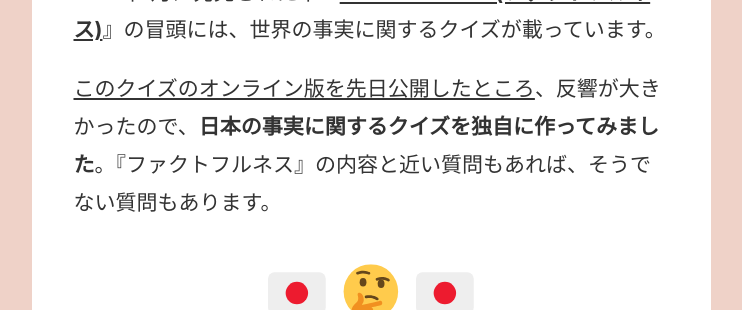
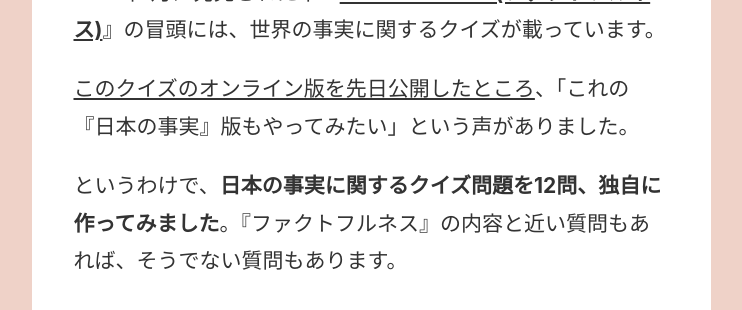
Before and after one commit to tkgshn/factquiz-jp.chibicode.com, a Next.js app: page / in a window 1280 px wide. Shown: the part 490-800 px from the top of the page, without its empty margins (269-1011 px from the left). Built offline with nearby package versions, Linux system fonts and the light colour scheme.

Commit message:
:pencil:

```diff
--- a/src/components/intro.js
+++ b/src/components/intro.js
@@ -53,8 +53,11 @@ const Intro = () => (
       <ExternalLink href="https://factquiz.chibicode.com">
         このクイズのオンライン版を先日公開したところ
       </ExternalLink>
-      、反響が大きかったので、
-      <strong>日本の事実に関するクイズを独自に作ってみました</strong>
+      、「これの『日本の事実』版もやってみたい」という声がありました。
+    </p>
+    <p>
+      というわけで、
+      <strong>日本の事実に関するクイズ問題を12問、独自に作ってみました</strong>
       。『ファクトフルネス』の内容と近い質問もあれば、そうでない質問もあります。
     </p>
     <div
```
